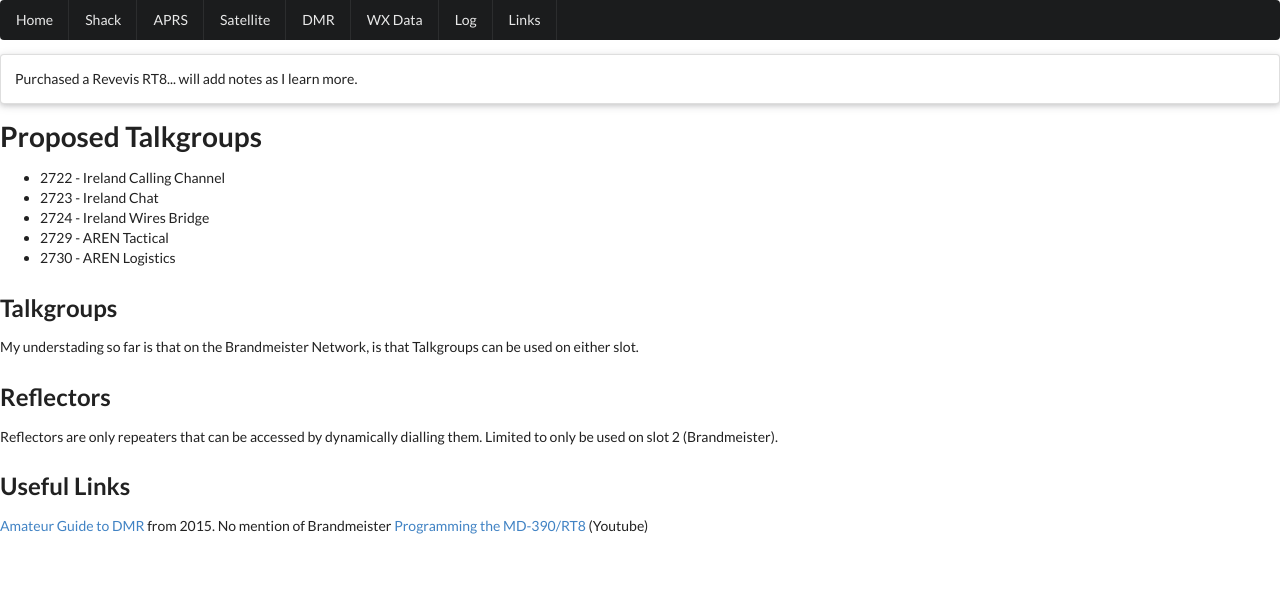
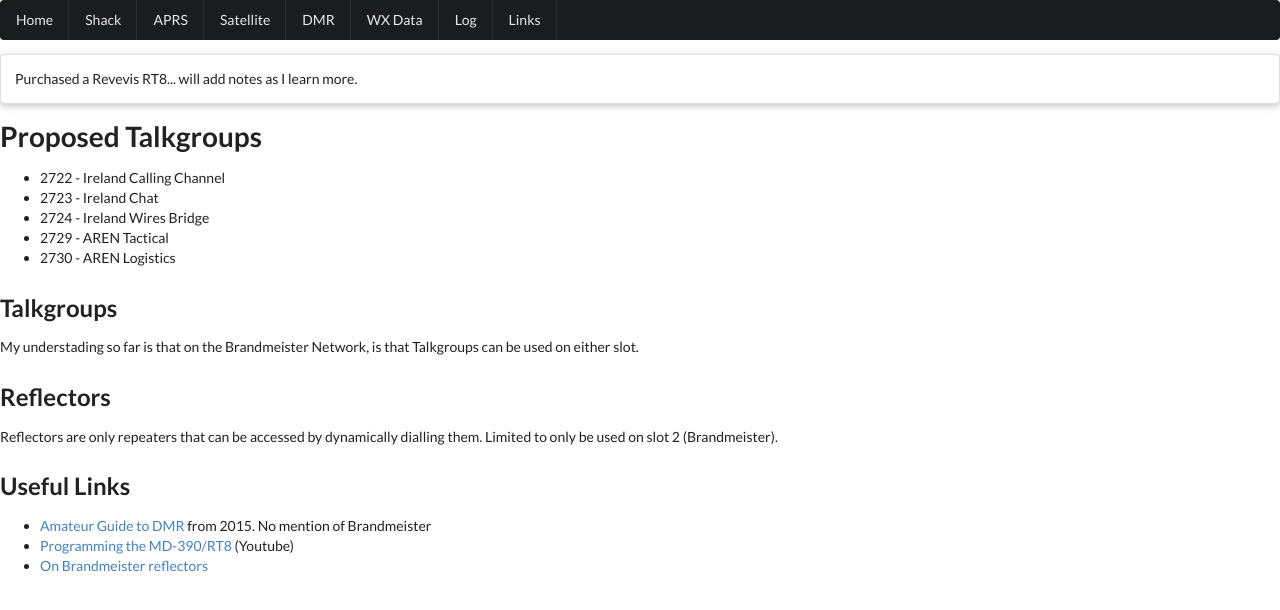
Before and after one commit to jpronans/jpronans.github.io, a plain HTML site: page ei7ig/dmr.html in a window 1280 px wide. Drawn offline with nearby package versions, Linux system fonts and the light colour scheme.

Commit message:
Minor updates

```diff
--- a/ei7ig/dmr.html
+++ b/ei7ig/dmr.html
@@ -32,8 +32,11 @@
     Reflectors are only repeaters that can be accessed by dynamically dialling them. Limited to only be used on slot 2 (Brandmeister).
 
     <h2>Useful Links</h2>
-    <a href="http://www.dmr-marc.net/media/Amateur_Radio_Guide_to_DMR_Rev_I_20150510.pdf">Amateur Guide to DMR</a> from 2015. No mention of Brandmeister
-    <a href="https://www.youtube.com/watch?v=sDBosrVDrOA">Programming the MD-390/RT8</a> (Youtube)
+    <ul>
+    <li><a href="http://www.dmr-marc.net/media/Amateur_Radio_Guide_to_DMR_Rev_I_20150510.pdf">Amateur Guide to DMR</a> from 2015. No mention of Brandmeister</li>
+    <li><a href="https://www.youtube.com/watch?v=sDBosrVDrOA">Programming the MD-390/RT8</a> (Youtube)</li>
+    <li><a href="http://brandmeisternetwork.blogspot.ie/2016/12/brandmeister-reflectors-talkgroups-list.html">On Brandmeister reflectors</a></li>
+    </ul>
     </section>
 
 
```
